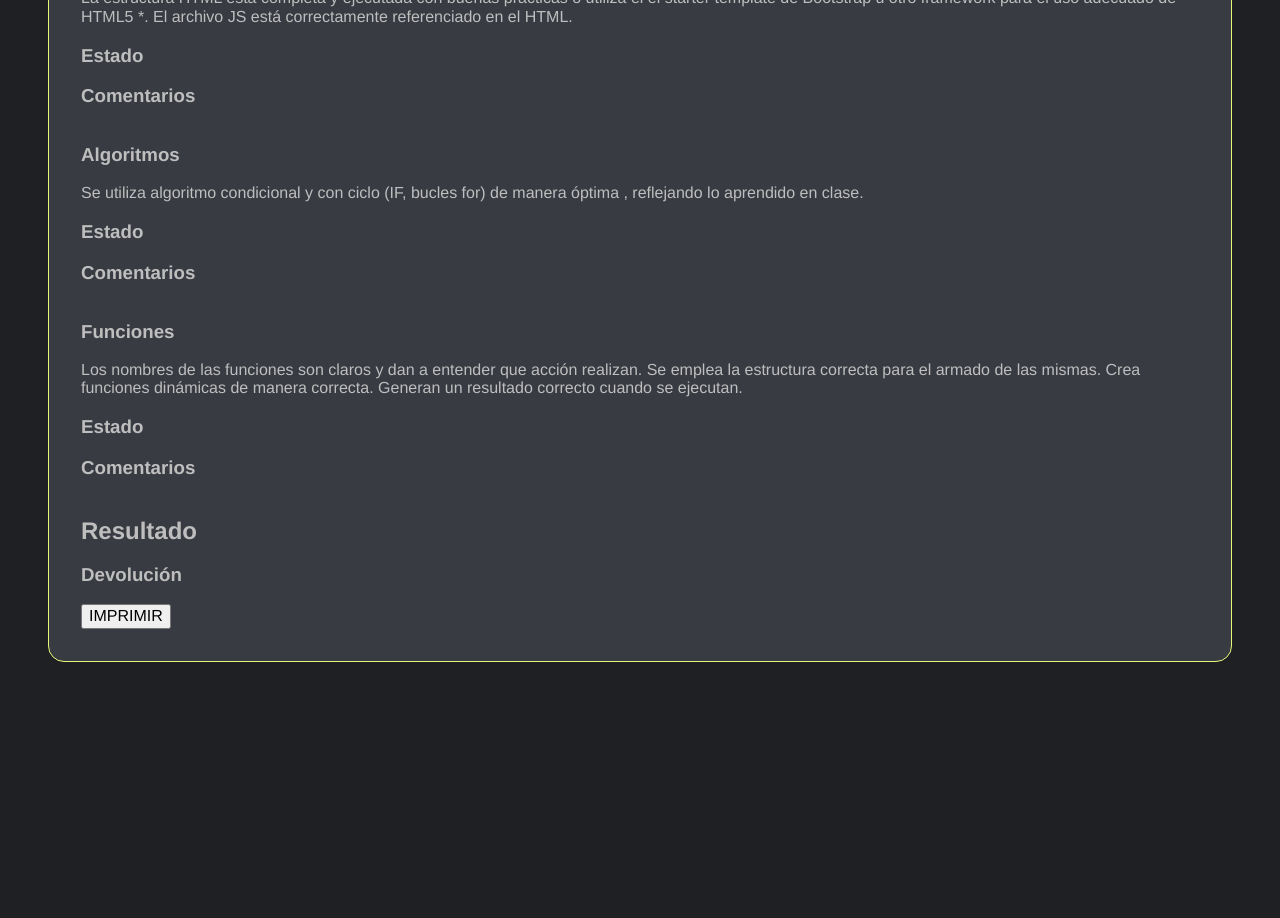
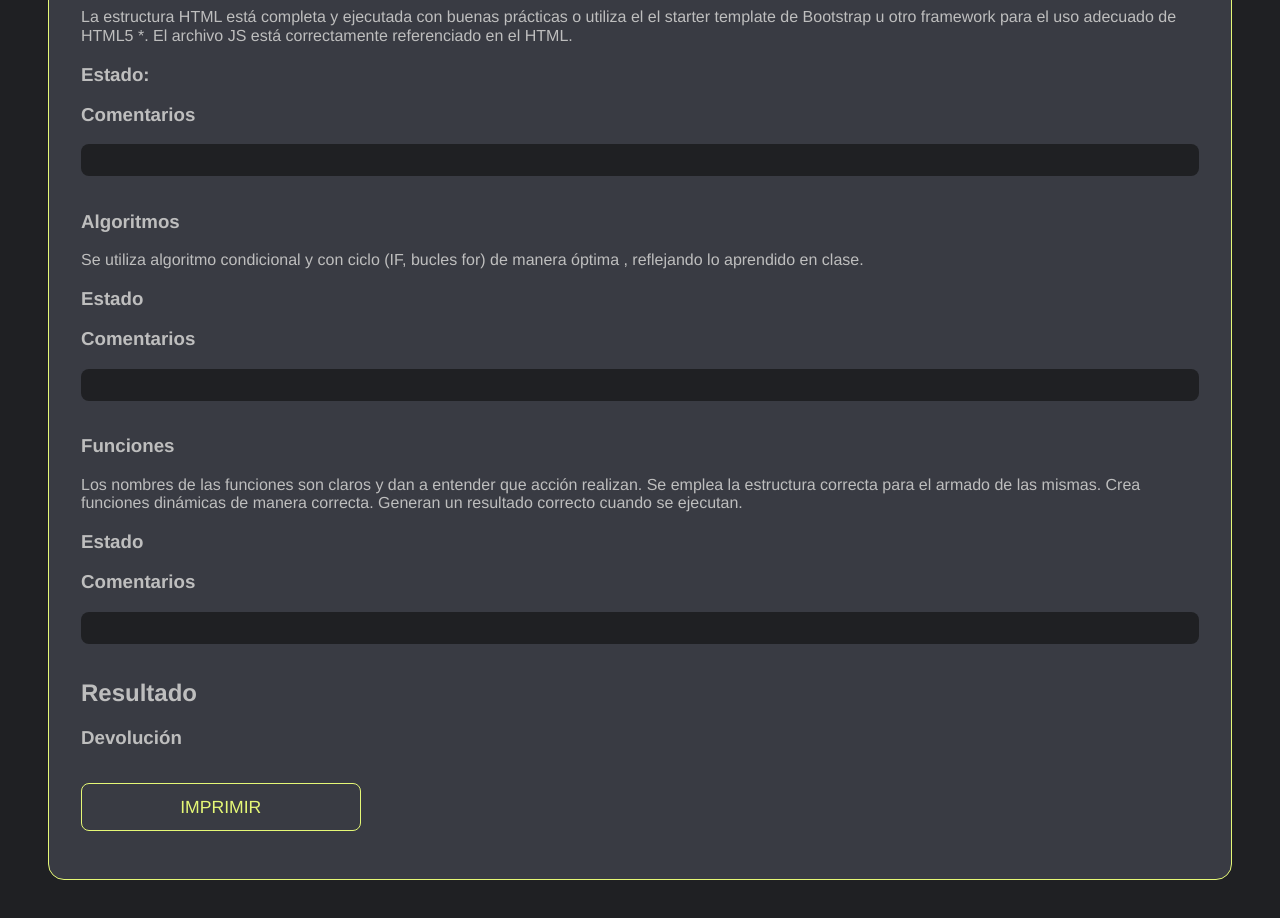
Before and after one commit to luismera86/corrector, a React (Vite) app: page /reportone in a window 1280 px wide. Shown: the part 540-1458 px from the top of the page. Before the commit the page ends 1250 px from the top, so only its background shows below. Built offline with nearby package versions, Linux system fonts and the light colour scheme.

Commit message:
Beta 1.0.1

```diff
--- a/src/components/NavBar/NavBar.jsx
+++ b/src/components/NavBar/NavBar.jsx
@@ -7,7 +7,7 @@ const NavBar = () => {
     <nav className={styles.navbar}>
       <ul className={styles.ul}>
         <li className={styles.li}>
-            <NavLink className={styles.a} to='/home'>
+            <NavLink className={styles.a} to='#'>
           <button className={styles.button}>
           Home
           </button>
@@ -21,14 +21,14 @@ const NavBar = () => {
             </NavLink>
         </li>
         <li className={styles.li}>
-            <NavLink className={styles.a} to='/deliveryt'>
+            <NavLink className={styles.a} to='#'>
           <button className={styles.button}>
               Segunda Entrega
           </button>
             </NavLink>
         </li>
         <li className={styles.li}>
-            <NavLink className={styles.a} to='/deliverytee'>
+            <NavLink className={styles.a} to='#'>
           <button className={styles.button}>
               Tercera Entrega
           </button>
--- a/src/hook/useReport.js
+++ b/src/hook/useReport.js
@@ -57,8 +57,8 @@ export const useReport = () => {
       setReport({ ...report, devolution: `
       “Hola ${studentName} ¿Cómo estás?”
       “¡Muchas gracias por realizar tu entrega!”
-      “¡Felicitaciones! Tu entrega alcanzó el nivel de bajo! tu entrega no alcanzó a cumplir con la mayoría de las
-      consignas de manera exitosa. Te recomiendo que repases los contenidos y vuelvas a intentarlo!”
+      “Tu entrega alcanzó el nivel de bajo!
+      Tu entrega no alcanzó a cumplir con la mayoría de las consignas de manera exitosa. Te recomiendo que repases los contenidos y vuelvas a intentarlo!”
       "Animó a no bajar los brazos y seguir intentando, este es un proceso de aprendizaje y no de competencia."
       ` })
     }
--- a/src/pages/ReportOnePage/ReportOnePage.jsx
+++ b/src/pages/ReportOnePage/ReportOnePage.jsx
@@ -1,5 +1,3 @@
-import { otro } from '../../services/otro'
-import { savePdf } from '../../services/html2pdf'
 import styles from './styles/ReportOnePage.module.css'
 import { useEffect } from 'react'
 import { useSelector } from 'react-redux'
@@ -26,13 +24,13 @@ const ReportOnePage = () => {
         <p>- Armar la estructura HTML del proyecto. - Incorporar algoritmo condicional y algoritmo con ciclo.</p>
         <p>- Utilizar funciones para realizar esas operaciones.</p>
       </section>
-      <div>
         <h2>Evaluación</h2>
+      <div className={styles.box}>
         <h3>Estructura HTML y archivo JS</h3>
         La estructura HTML está completa y ejecutada con buenas prácticas o utiliza el el starter template de Bootstrap
         u otro framework para el uso adecuado de HTML5 *. El archivo JS está correctamente referenciado en el HTML.
         <h3>
-          Estado <span>{activityOne}</span>
+          Estado: <span>{activityOne}</span>
         </h3>
         <div>
           <h3>Comentarios</h3>
--- a/src/pages/ReportOnePage/styles/ReportOnePage.module.css
+++ b/src/pages/ReportOnePage/styles/ReportOnePage.module.css
@@ -8,3 +8,30 @@
     border-radius: 1rem;
     background-color: #393b43;
 }
+
+.button{
+    font-size: 1.1rem;
+    align-self: center;
+    padding: 0.8rem;
+    border: 1px solid #e5f876;
+    border-radius: 0.5rem;
+    margin-bottom: 1rem;
+    margin-top: 1rem;
+    background-color: #393b43;
+    color: #e5f876;
+    width: 25%;
+    cursor: pointer;
+  }
+/*
+  .box{
+    border: 1px solid #e5f876;
+    border-radius: 0.5rem;
+    padding: 1rem;
+
+  } */
+
+  .comments{
+    background-color: #1F2023;
+    border-radius: 0.5rem;
+    padding: 1rem;
+  }
--- a/src/services/html2pdf.js
+++ /dev/null
@@ -1,20 +0,0 @@
-
-const element = document.getElementById('delivery-evaluation');
-
-export const savePdf = () => {
-    let doc = new jsPDF('p', 'pt', 'letter');
-    let margin = 0;
-    let scale = (1) ;
-    doc.html (element, {
-        x: margin,
-        y: margin,
-        html2canvas: {
-            scale: scale
-        },
-        callback: function (doc) {
-            doc.output('dataurlnewwindow', 'test.pdf');
-        }
-    });
-
-
-}
--- a/src/services/otro.js
+++ /dev/null
@@ -1,11 +0,0 @@
-const element = document.body
-
-export const otro = () => {
-  html2pdf(element, {
-    margin: 0,
-    filename: 'test.pdf',
-    image: { type: 'jpeg', quality: 0.98 },
-    html2canvas: { scale: 1, letterRendering: true },
-    jsPDF: { unit: 'in', format: 'letter', orientation: 'portrait' },
-  })
-}
```
